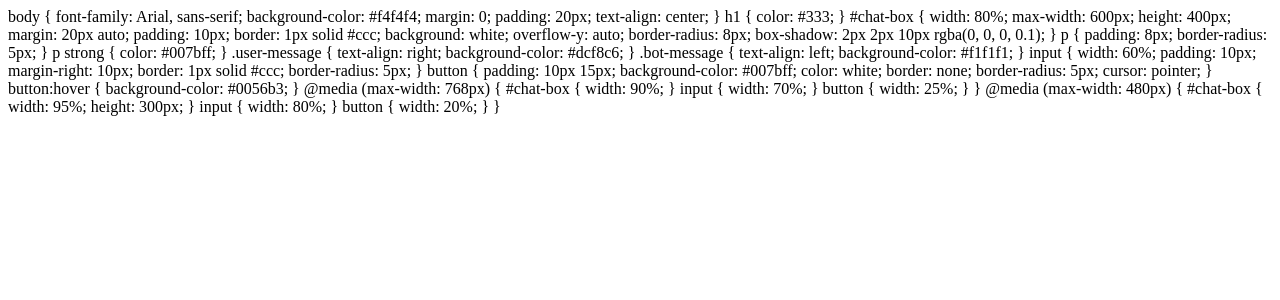
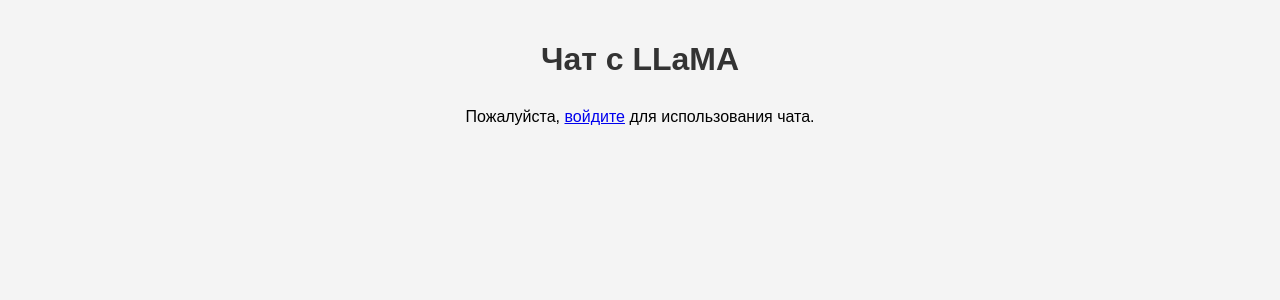
Before and after one commit to mirovaev/llama_chat, a Flask app: template templates/index.html in a window 1280 px wide. Shown: the top 300 px of the page. Run offline with Flask 3, Linux system fonts and the light colour scheme; the template is opened without the code that fills it, so the values that code supplies are empty.

Commit message:
Update index.html

```diff
--- a/static/style.css
+++ b/static/style.css
@@ -62,3 +62,32 @@
 button:hover {
     background-color: #0056b3;
 }
+
+@media (max-width: 768px) {
+    #chat-box {
+        width: 90%;
+    }
+
+    input {
+        width: 70%;
+    }
+
+    button {
+        width: 25%;
+    }
+}
+
+@media (max-width: 480px) {
+    #chat-box {
+        width: 95%;
+        height: 300px;
+    }
+
+    input {
+        width: 80%;
+    }
+
+    button {
+        width: 20%;
+    }
+}
--- a/templates/index.html
+++ b/templates/index.html
@@ -1,93 +1,81 @@
-body {
-    font-family: Arial, sans-serif;
-    background-color: #f4f4f4;
-    margin: 0;
-    padding: 20px;
-    text-align: center;
-}
+<!DOCTYPE html>
+<html lang="ru">
+<head>
+    <meta charset="UTF-8">
+    <meta name="viewport" content="width=device-width, initial-scale=1.0">
+    <title>Чат с LLaMA</title>
+    <link rel="stylesheet" type="text/css" href="{{ url_for('static', filename='style.css') }}">
+</head>
+<body>
+    <h1>Чат с LLaMA</h1>
 
-h1 {
-    color: #333;
-}
+    {% if session.get("user") %}
+        <!-- Если пользователь авторизован, показываем чат -->
+        <div id="chat-box"></div>
+        <input type="text" id="user-input" placeholder="Введите сообщение..." onkeydown="onKeyDown(event)">
+        <button onclick="sendMessage()">Отправить</button>
+    {% else %}
+        <!-- Если не авторизован, показываем ссылку для входа -->
+        <p>Пожалуйста, <a href="{{ url_for('login') }}">войдите</a> для использования чата.</p>
+    {% endif %}
 
-#chat-box {
-    width: 80%;
-    max-width: 600px;
-    height: 400px;
-    margin: 20px auto;
-    padding: 10px;
-    border: 1px solid #ccc;
-    background: white;
-    overflow-y: auto;
-    border-radius: 8px;
-    box-shadow: 2px 2px 10px rgba(0, 0, 0, 0.1);
-}
+    <script>
+        // Функция для обработки нажатия клавиши Enter в поле ввода
+        function onKeyDown(event) {
+            if (event.key === 'Enter') {
+                sendMessage();
+            }
+        }
 
-p {
-    padding: 8px;
-    border-radius: 5px;
-}
+        // Функция для добавления сообщения в чат
+        function addMessage(sender, message) {
+            let chatBox = document.getElementById("chat-box");
+            chatBox.innerHTML += `<p><strong>${sender}:</strong> ${message}</p>`;
+            chatBox.scrollTop = chatBox.scrollHeight; // Автопрокрутка вниз
+        }
 
-p strong {
-    color: #007bff;
-}
+        // Функция для отправки сообщения на сервер и получения ответа
+        async function sendMessage() {
+            let inputField = document.getElementById("user-input");
+            let message = inputField.value.trim();
+            if (!message) return;
 
-.user-message {
-    text-align: right;
-    background-color: #dcf8c6;
-}
+            addMessage("Вы", message);
 
-.bot-message {
-    text-align: left;
-    background-color: #f1f1f1;
-}
+            let response = await fetch("/chat", {
+                method: "POST",
+                headers: { "Content-Type": "application/json" },
+                body: JSON.stringify({ message: message })
+            });
 
-input {
-    width: 60%;
-    padding: 10px;
-    margin-right: 10px;
-    border: 1px solid #ccc;
-    border-radius: 5px;
-}
+            let data = await response.json();
+            if (data.response) {
+                addMessage("Бот", data.response);
+            } else {
+                addMessage("Ошибка", data.error || "Ошибка сервера");
+            }
 
-button {
-    padding: 10px 15px;
-    background-color: #007bff;
-    color: white;
-    border: none;
-    border-radius: 5px;
-    cursor: pointer;
-}
+            inputField.value = "";
+        }
 
-button:hover {
-    background-color: #0056b3;
-}
+        // Добавляем код для запроса состояния сессии
+        async function getStatus() {
+            const response = await fetch('/status', {
+                method: 'GET',
+                credentials: 'include'  // Включение cookies для передачи сессии
+            });
 
-@media (max-width: 768px) {
-    #chat-box {
-        width: 90%;
-    }
+            const data = await response.json();
+            console.log("Ответ сервера /status:", data);
+            if (response.status === 200) {
+                console.log(data.message);  // Вывод сообщения о статусе сессии в консоль
+            } else {
+                console.error(data.message);  // Вывод ошибки в консоль
+            }
+        }
 
-    input {
-        width: 70%;
-    }
-
-    button {
-        width: 25%;
-    }
-}
-
-@media (max-width: 480px) {
-    #chat-box {
-        width: 95%;
-        height: 300px;
-    }
-
-    input {
-        width: 80%;
-    }
-
-    button {
-        width: 20%;
-    }
-}
+        // Вызываем getStatus при загрузке страницы
+        window.onload = getStatus;
+    </script>
+</body>
+</html>
```
